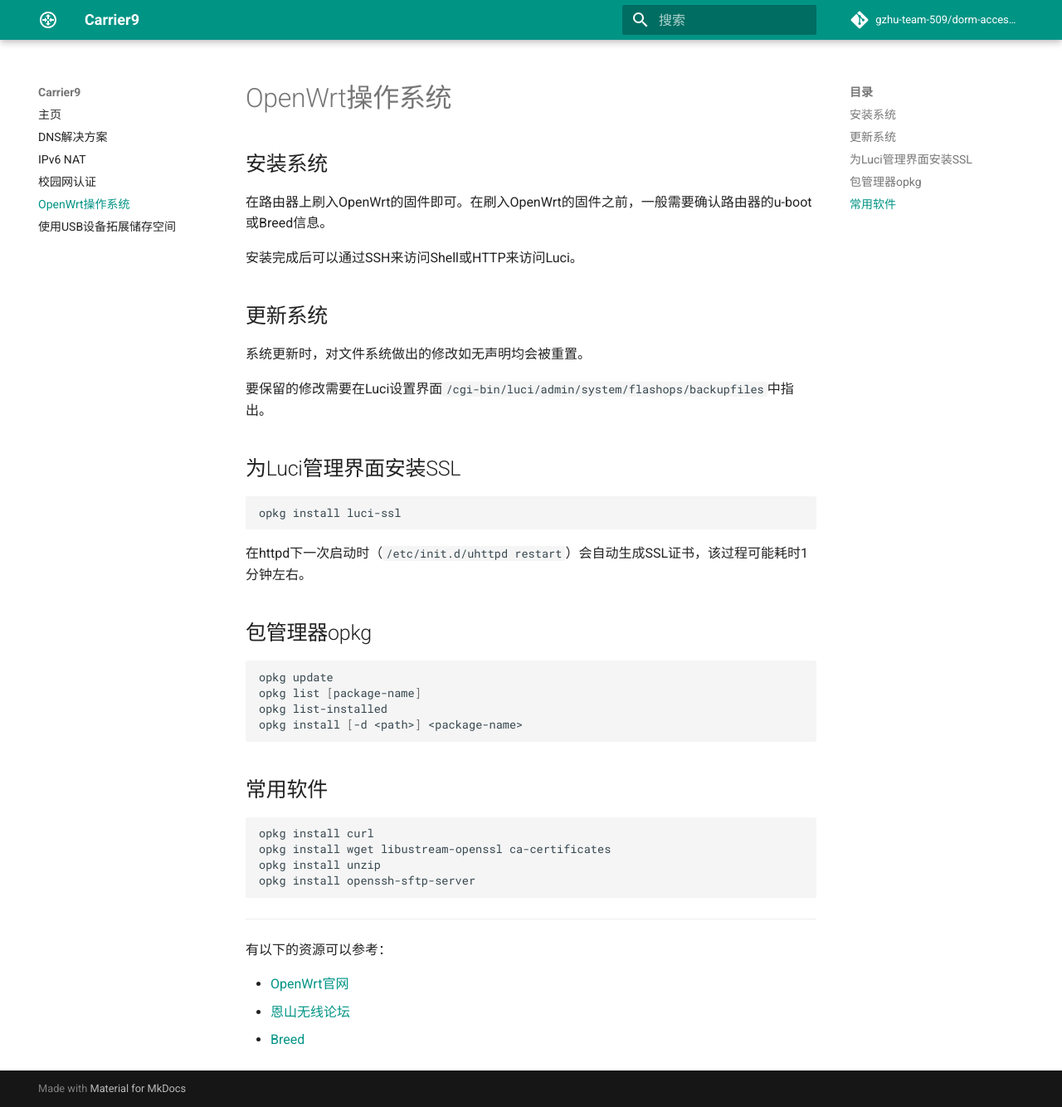
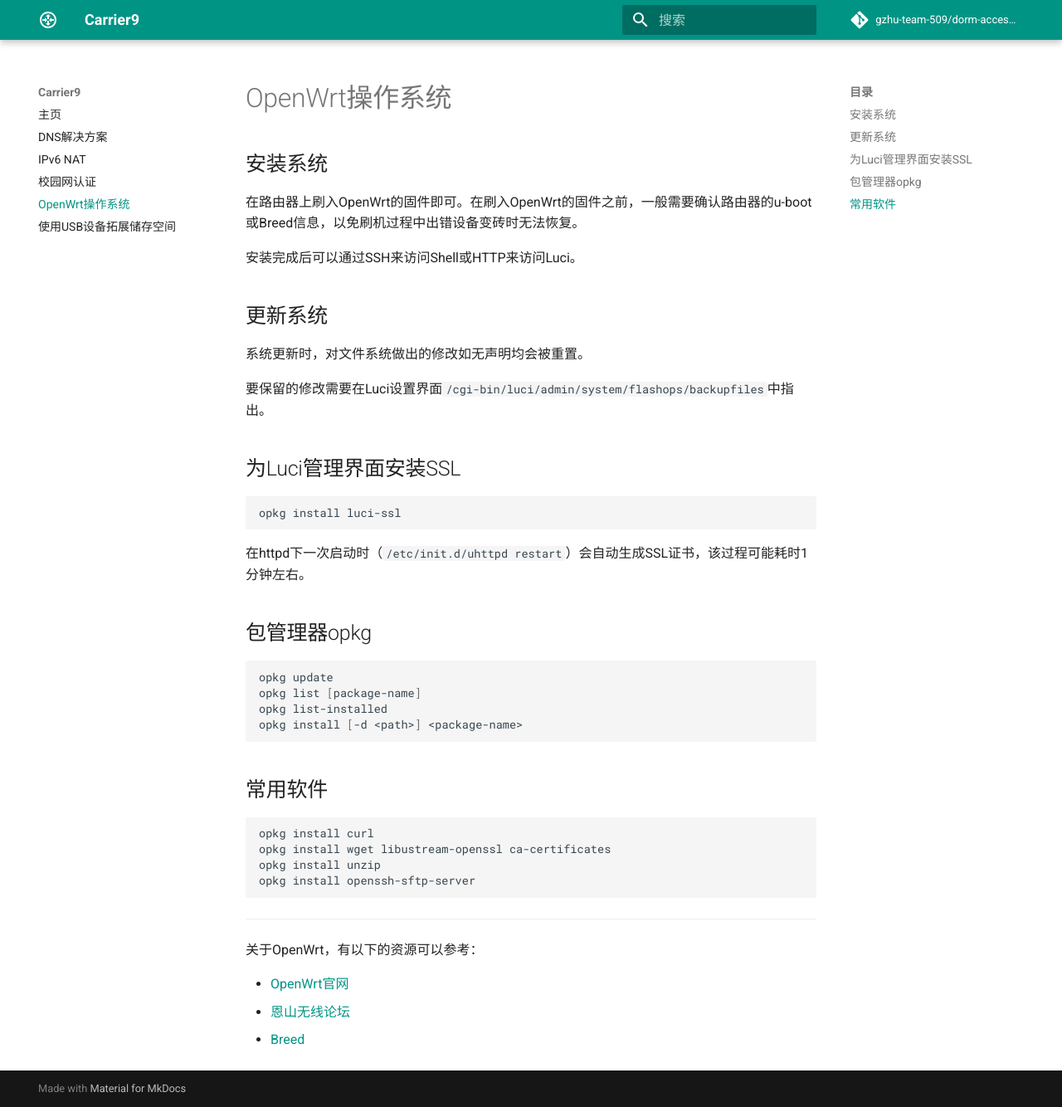
Before and after one commit to gzhu-team-509/Carrier9-info, an MkDocs documentation site: the page built from docs/OpenWrt.md, in a window 1280 px wide and 1334 px high. Shown: the whole window at 83% size. Built offline with MkDocs 1.6.1 and Material for MkDocs 9.7.7, drawn with Linux system fonts in a browser that asks for light colours; comment, search, counter and statistics services are not loaded.

Commit message:
完善文档

```diff
--- a/docs/OpenWrt.md
+++ b/docs/OpenWrt.md
@@ -2,7 +2,7 @@
 
 ## 安装系统
 
-在路由器上刷入OpenWrt的固件即可。在刷入OpenWrt的固件之前，一般需要确认路由器的u-boot或Breed信息。
+在路由器上刷入OpenWrt的固件即可。在刷入OpenWrt的固件之前，一般需要确认路由器的u-boot或Breed信息，以免刷机过程中出错设备变砖时无法恢复。
 
 安装完成后可以通过SSH来访问Shell或HTTP来访问Luci。
 
@@ -40,7 +40,7 @@
 
 ---
 
-有以下的资源可以参考：
+关于OpenWrt，有以下的资源可以参考：
 
 - [OpenWrt官网](https://openwrt.org/)
 - [恩山无线论坛](https://www.right.com.cn/forum/)
```
Also changed, not shown: docs/DNS.md (+1 -0 lines).
